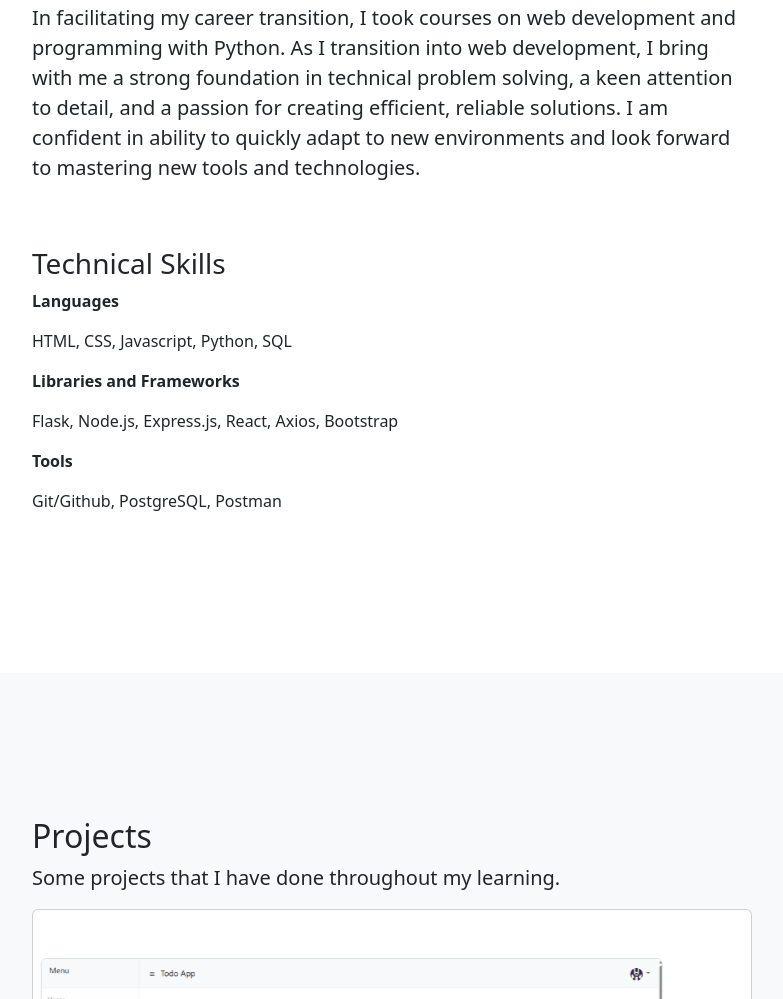
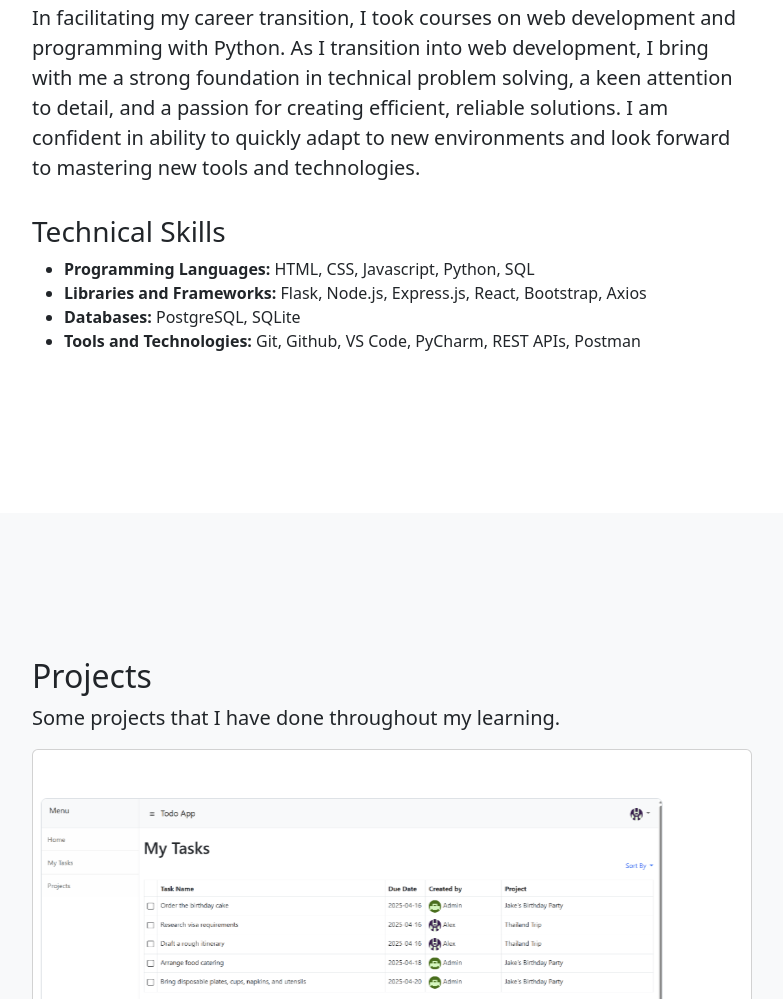
Before and after one commit to Ong-KW/ong-kw.github.io, a plain HTML site: page index.html in a window 1280 px wide. Shown: the part 967-1966 px from the top of the page, without its empty margins (248-1031 px from the left). Drawn offline with nearby package versions, Linux system fonts and the light colour scheme.

Commit message:
Modify content in index.html

```diff
--- a/index.html
+++ b/index.html
@@ -44,16 +44,15 @@
                         <h2>About Me</h2>
                         <p class="lead">I am a versatile professional who is currently transitioning to a career in web and software development. My background is in electrical engineering. I have over 7 years of experience in the construction industry where I have honed my skills in problem solving, analytical reasoning and system integration to excel in professional settings.</p>
                         <p class="lead">In facilitating my career transition, I took courses on web development and programming with Python. As I transition into web development, I bring with me a strong foundation in technical problem solving, a keen attention to detail, and a passion for creating efficient, reliable solutions. I am confident in ability to quickly adapt to new environments and look forward to mastering new tools and technologies.</p>
-
                     </div>
-                    <div class="col-lg-8 pt-5">
+                    <div class="col-lg-8 pt-3">
                         <h3>Technical Skills</h3>
-                        <p><b>Languages</b></p>
-                        <p>HTML, CSS, Javascript, Python, SQL</p>
-                        <p><b>Libraries and Frameworks</b></p>
-                        <p>Flask, Node.js, Express.js, React, Axios, Bootstrap</p>
-                        <p><b>Tools</b></p>
-                        <p>Git/Github, PostgreSQL, Postman</p>
+                        <ul>
+                            <li><b>Programming Languages: </b>HTML, CSS, Javascript, Python, SQL</li>
+                            <li><b>Libraries and Frameworks: </b>Flask, Node.js, Express.js, React, Bootstrap, Axios</li>
+                            <li><b>Databases: </b>PostgreSQL, SQLite</li>
+                            <li><b>Tools and Technologies: </b>Git, Github, VS Code, PyCharm, REST APIs, Postman</li>
+                        </ul>
                     </div>
                 </div>
             </div>
```
